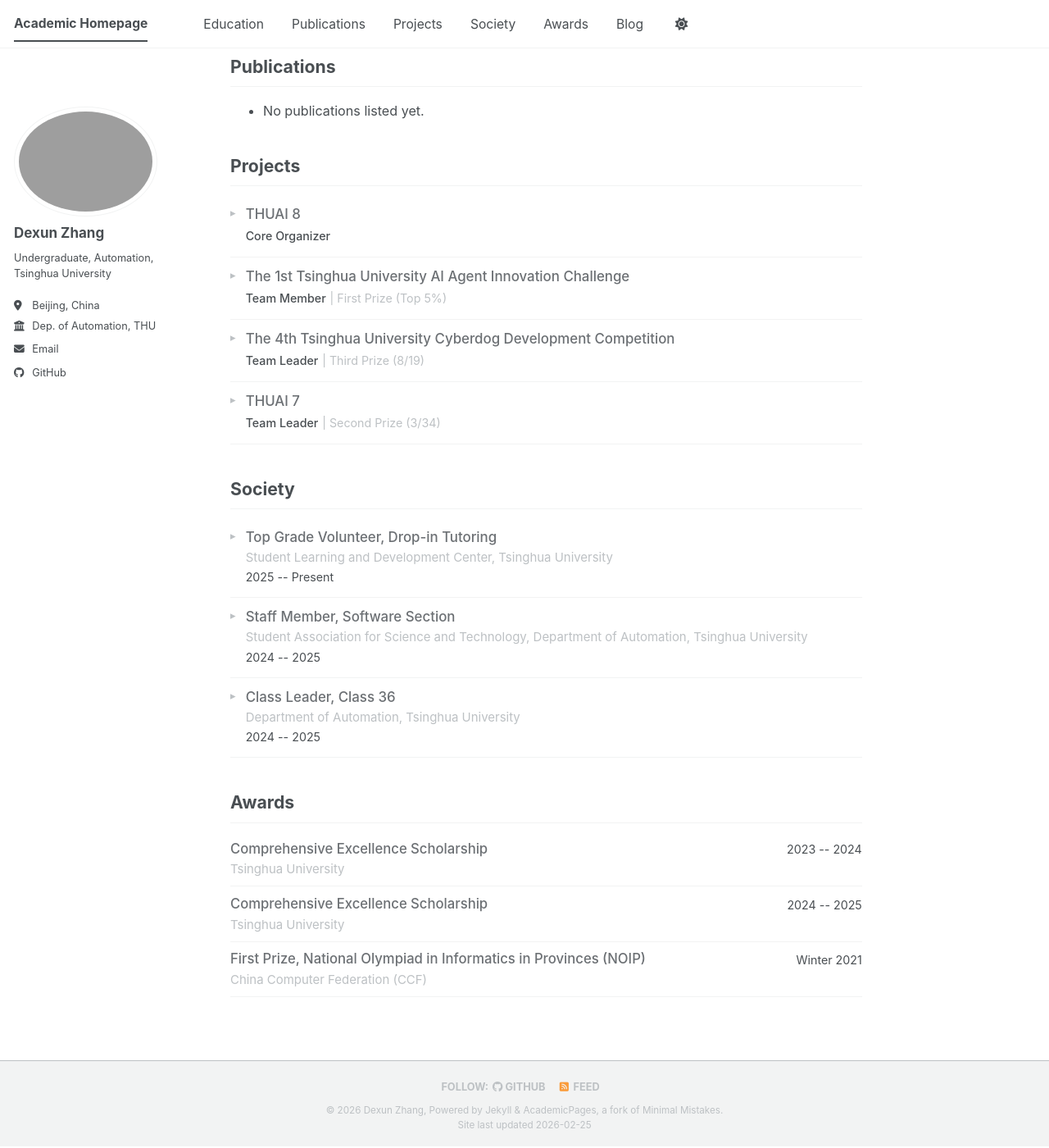
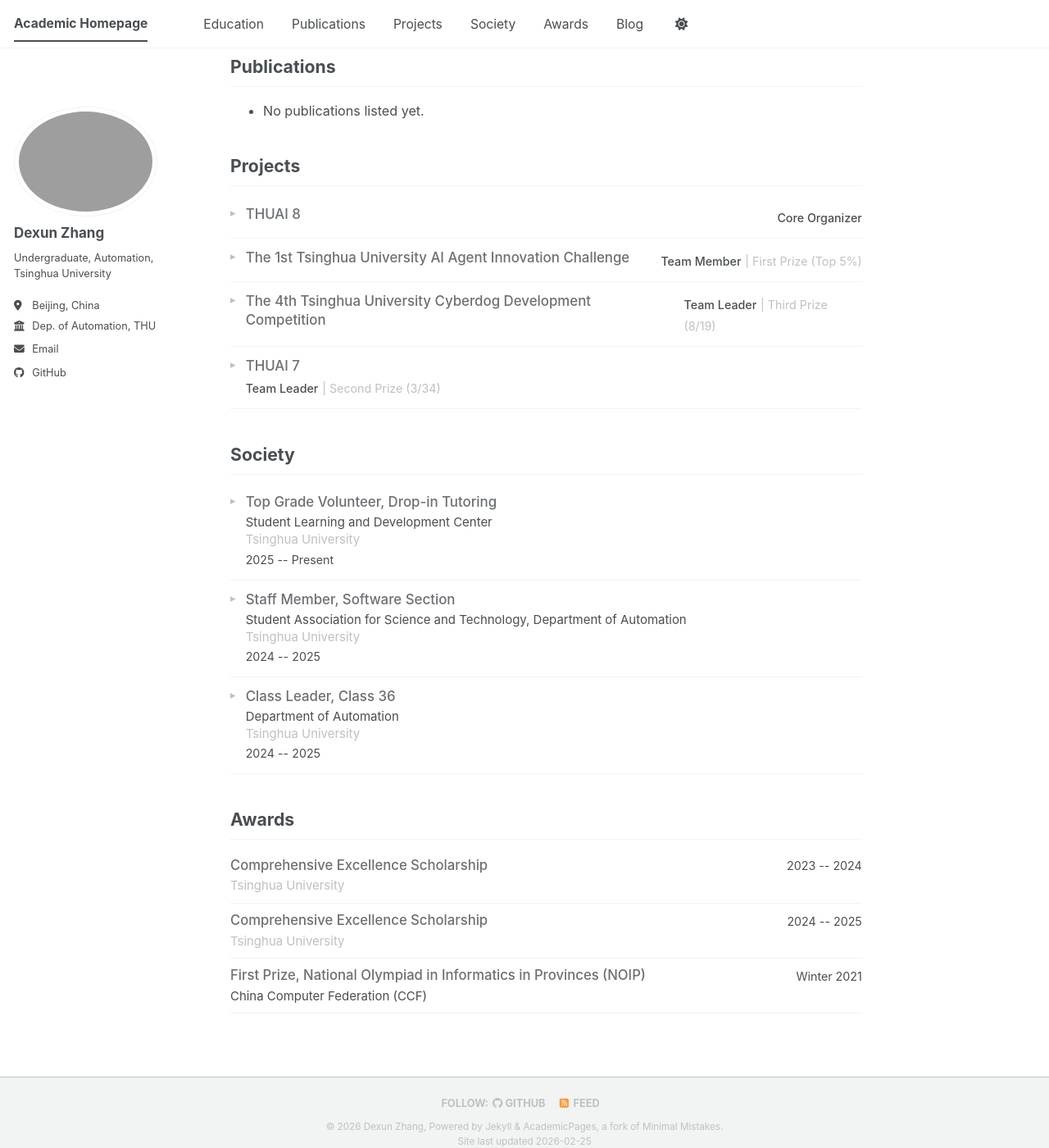
Before and after one commit to PsephurusGladius/academicpages, a Jekyll site: the page built from _pages/about.md, in a window 1280 px wide and 1400 px high, scrolled down 287 px. Shown: the whole window at 82% size. Built offline with Jekyll 4.4.1, drawn with Linux system fonts in a browser that asks for light colours; our own code applies the rules of GitHub Pages for plain Markdown files; a script bundle is joined from its source files by our own code; library files that are not in the unit come from our copies.

Commit message:
Split org lines and mute Tsinghua University as secondary info

```diff
--- a/_pages/about.md
+++ b/_pages/about.md
@@ -13,7 +13,7 @@ redirect_from:
   <div class="cv-entry__main">
     <div class="cv-entry__title">B.Eng. in Automation</div>
     <div class="cv-entry__extra">Minor in Mathematics</div>
-    <div class="cv-entry__org">Tsinghua University</div>
+    <div class="cv-entry__org"><span class="cv-org-tu">Tsinghua University</span></div>
   </div>
   <div class="cv-entry__date">Expected Jun. 2027</div>
 </div>
@@ -24,7 +24,7 @@ redirect_from:
 
 ## Projects {#projects}
 
-<details class="cv-expand">
+<details class="cv-expand cv-expand--dated">
   <summary class="cv-expand__summary">
     <span class="cv-expand__title">THUAI 8</span>
     <span class="cv-expand__meta">
@@ -40,7 +40,7 @@ redirect_from:
   </div>
 </details>
 
-<details class="cv-expand">
+<details class="cv-expand cv-expand--dated">
   <summary class="cv-expand__summary">
     <span class="cv-expand__title">The 1st Tsinghua University AI Agent Innovation Challenge</span>
     <span class="cv-expand__meta">
@@ -57,7 +57,7 @@ redirect_from:
   </div>
 </details>
 
-<details class="cv-expand">
+<details class="cv-expand cv-expand--dated">
   <summary class="cv-expand__summary">
     <span class="cv-expand__title">The 4th Tsinghua University Cyberdog Development Competition</span>
     <span class="cv-expand__meta">
@@ -95,7 +95,7 @@ redirect_from:
   <summary class="cv-expand__summary">
     <span class="cv-expand__main">
       <span class="cv-expand__title">Top Grade Volunteer, Drop-in Tutoring</span>
-      <span class="cv-expand__org">Student Learning and Development Center, Tsinghua University</span>
+      <span class="cv-expand__org"><span class="cv-org-main">Student Learning and Development Center</span><span class="cv-org-tu">Tsinghua University</span></span>
     </span>
     <span class="cv-expand__date">2025 -- Present</span>
   </summary>
@@ -111,7 +111,7 @@ redirect_from:
   <summary class="cv-expand__summary">
     <span class="cv-expand__main">
       <span class="cv-expand__title">Staff Member, Software Section</span>
-      <span class="cv-expand__org">Student Association for Science and Technology, Department of Automation, Tsinghua University</span>
+      <span class="cv-expand__org"><span class="cv-org-main">Student Association for Science and Technology, Department of Automation</span><span class="cv-org-tu">Tsinghua University</span></span>
     </span>
     <span class="cv-expand__date">2024 -- 2025</span>
   </summary>
@@ -127,7 +127,7 @@ redirect_from:
   <summary class="cv-expand__summary">
     <span class="cv-expand__main">
       <span class="cv-expand__title">Class Leader, Class 36</span>
-      <span class="cv-expand__org">Department of Automation, Tsinghua University</span>
+      <span class="cv-expand__org"><span class="cv-org-main">Department of Automation</span><span class="cv-org-tu">Tsinghua University</span></span>
     </span>
     <span class="cv-expand__date">2024 -- 2025</span>
   </summary>
@@ -145,7 +145,7 @@ redirect_from:
 <div class="cv-entry cv-entry--award">
   <div class="cv-entry__main">
     <div class="cv-entry__title">Comprehensive Excellence Scholarship</div>
-    <div class="cv-entry__org">Tsinghua University</div>
+    <div class="cv-entry__org"><span class="cv-org-tu">Tsinghua University</span></div>
   </div>
   <div class="cv-entry__date">2023 -- 2024</div>
 </div>
@@ -153,7 +153,7 @@ redirect_from:
 <div class="cv-entry cv-entry--award">
   <div class="cv-entry__main">
     <div class="cv-entry__title">Comprehensive Excellence Scholarship</div>
-    <div class="cv-entry__org">Tsinghua University</div>
+    <div class="cv-entry__org"><span class="cv-org-tu">Tsinghua University</span></div>
   </div>
   <div class="cv-entry__date">2024 -- 2025</div>
 </div>
--- a/_sass/layout/_page.scss
+++ b/_sass/layout/_page.scss
@@ -130,7 +130,7 @@
   .cv-entry__org {
     margin-top: 0.2rem;
     font-size: 0.88em;
-    color: var(--global-text-color-light);
+    color: var(--global-text-color);
     line-height: 1.4;
   }
 
@@ -201,8 +201,18 @@
     display: block;
     margin-top: 0.2rem;
     font-size: 0.88em;
+    color: var(--global-text-color);
+    line-height: 1.4;
+  }
+
+  .cv-org-main {
+    display: block;
+    color: var(--global-text-color);
+  }
+
+  .cv-org-tu {
+    display: block;
     color: var(--global-text-color-light);
-    line-height: 1.4;
   }
 
   .cv-expand__date {
@@ -213,6 +223,13 @@
     white-space: nowrap;
     text-align: right;
     padding-top: 0.1rem;
+  }
+
+  .cv-expand--dated .cv-expand__summary {
+    display: flex;
+    justify-content: space-between;
+    align-items: flex-start;
+    gap: 0.8rem;
   }
 
   .cv-expand__meta {
@@ -266,6 +283,10 @@
 
     .cv-expand__summary {
       padding-left: 1rem;
+    }
+
+    .cv-expand--dated .cv-expand__summary {
+      display: block;
     }
 
     .cv-expand__date {
```
